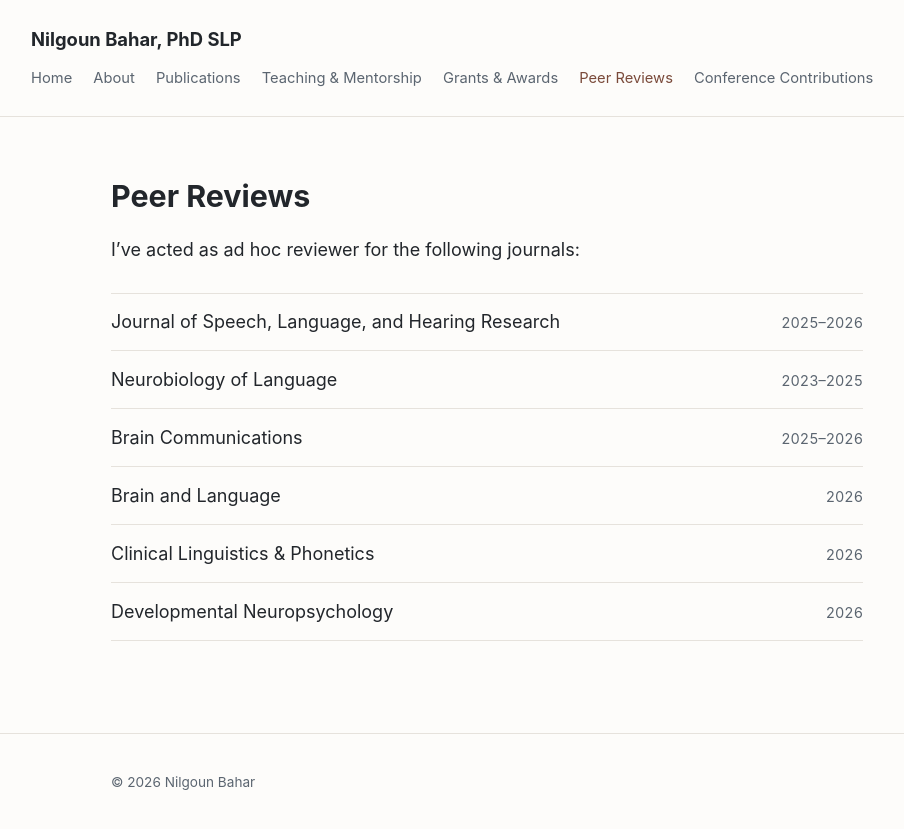
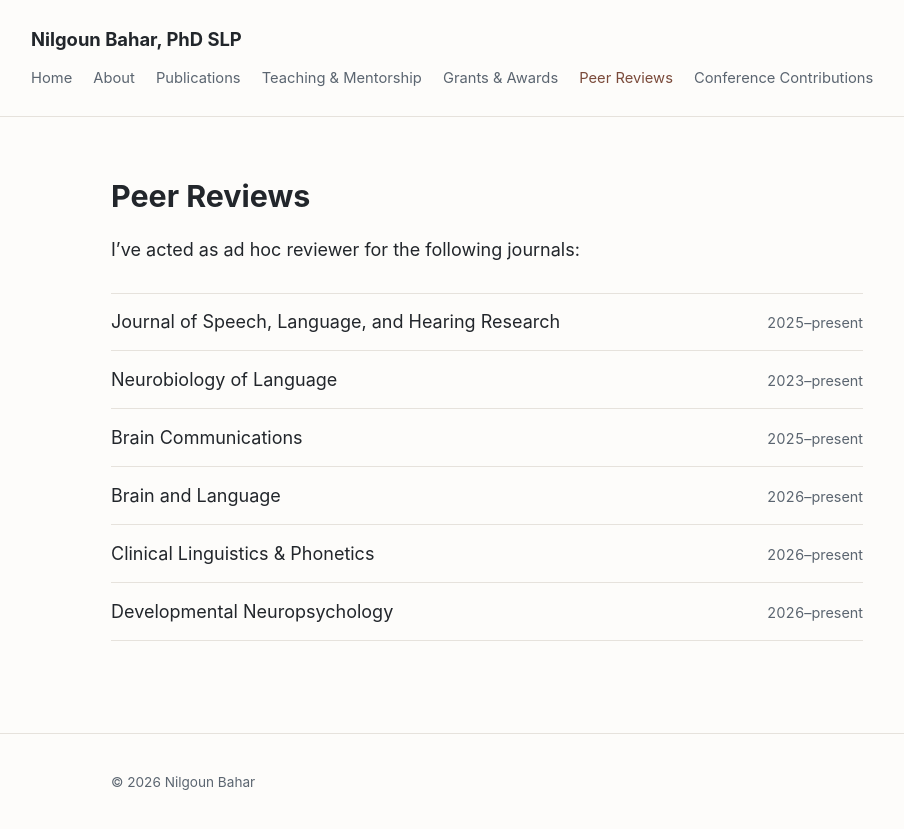
Before and after one commit to N-Bahar/N-Bahar.github.io, a Jekyll site: the page built from peer-reviews.md, in a window 1280 px wide. Shown: the top 829 px of the page, without its empty margins (153-1057 px from the left). Built offline with Jekyll 4.4.1, drawn with Linux system fonts in a browser that asks for light colours.

Commit message:
Add SNL 2025 grey matter poster; show ongoing peer reviews as open-ended
Adds the second September 2025 SNL poster (longitudinal grey matter
changes in DLD) to the Conference Contributions page and the
downloadable CV. Peer review dates now read as start year-present
instead of a fixed end year, since those reviewer roles are ongoing.

```diff
--- a/peer-reviews.md
+++ b/peer-reviews.md
@@ -9,10 +9,10 @@ permalink: /peer-reviews/
 I've acted as ad hoc reviewer for the following journals:
 
 <ul class="award-list">
-  <li><span class="award-name">Journal of Speech, Language, and Hearing Research</span><span class="award-date">2025–2026</span></li>
-  <li><span class="award-name">Neurobiology of Language</span><span class="award-date">2023–2025</span></li>
-  <li><span class="award-name">Brain Communications</span><span class="award-date">2025–2026</span></li>
-  <li><span class="award-name">Brain and Language</span><span class="award-date">2026</span></li>
-  <li><span class="award-name">Clinical Linguistics & Phonetics</span><span class="award-date">2026</span></li>
-  <li><span class="award-name">Developmental Neuropsychology</span><span class="award-date">2026</span></li>
+  <li><span class="award-name">Journal of Speech, Language, and Hearing Research</span><span class="award-date">2025–present</span></li>
+  <li><span class="award-name">Neurobiology of Language</span><span class="award-date">2023–present</span></li>
+  <li><span class="award-name">Brain Communications</span><span class="award-date">2025–present</span></li>
+  <li><span class="award-name">Brain and Language</span><span class="award-date">2026–present</span></li>
+  <li><span class="award-name">Clinical Linguistics & Phonetics</span><span class="award-date">2026–present</span></li>
+  <li><span class="award-name">Developmental Neuropsychology</span><span class="award-date">2026–present</span></li>
 </ul>
```
Also changed, not shown: conference-contributions.md (+1 -0 lines), 1 other file.
